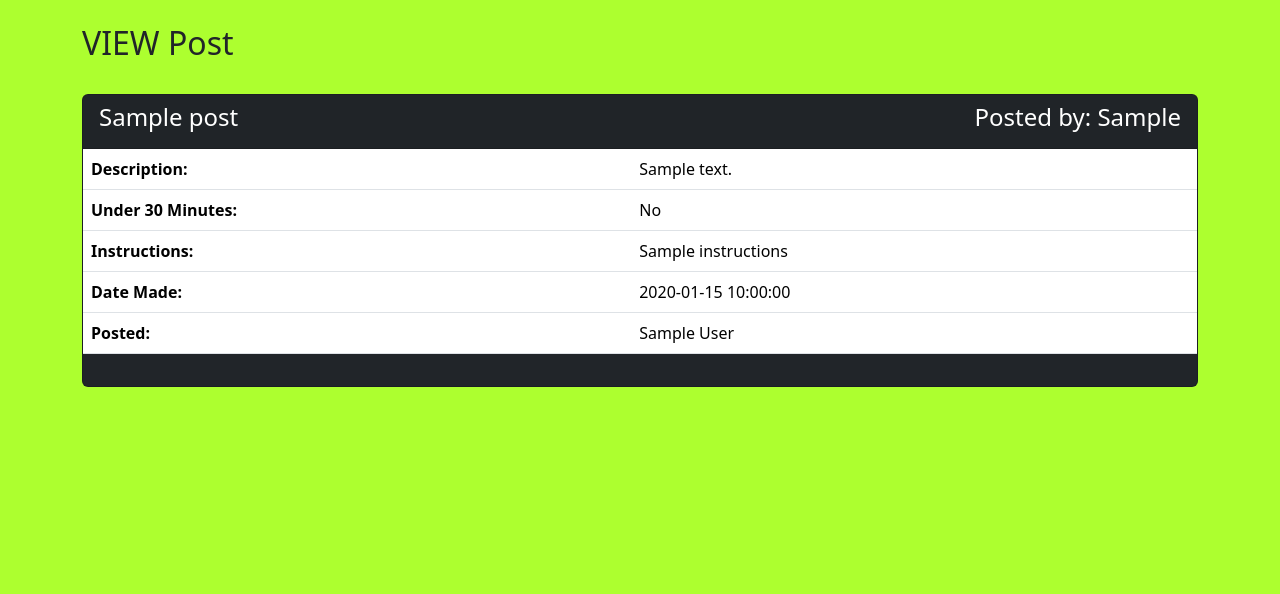
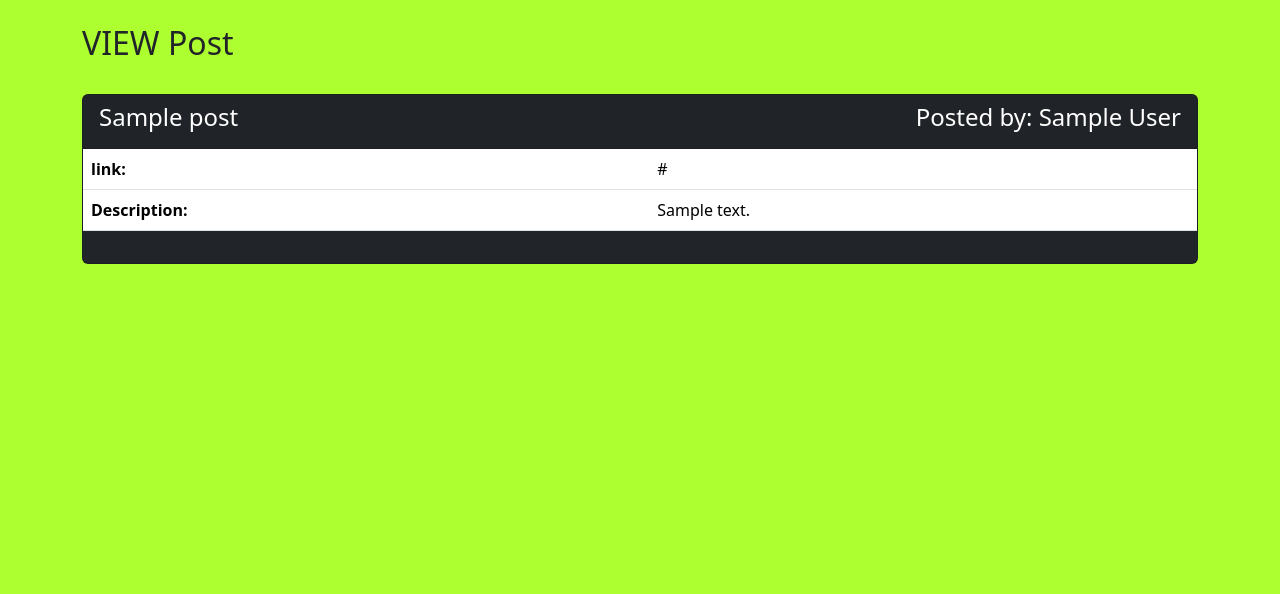
Before and after one commit to wynngreene/PROJ_PY_Bug_Catcher_Box, a Flask app: template MY_FLASK_Project/flask_app/templates/post_detail.html in a window 1280 px wide. Shown: the part 56-650 px from the top of the page. Run offline with Flask 3, Linux system fonts and the light colour scheme; the template is opened without the code that fills it: most values are stand-ins (such as "Sample title", 1, 10 or a date in 2020); parts of the project's set-up code (start-up, migrations or seed data) failed here and were passed over.

Commit message:
update more changes

```diff
--- a/MY_FLASK_Project/flask_app/controllers/post_Controller.py
+++ b/MY_FLASK_Project/flask_app/controllers/post_Controller.py
@@ -14,9 +14,10 @@ def posts_home():
     data = {
         "id" : session["user_id"]
     }
-    print("My 01 list of IDS!")
+
+    print("01- My list of IDS!")
     posts = Post.get_all()
-    print("My 02 list of POST!")
+    print("02- My list of POST!", posts)
 
     user=User.get_by_id(data)
 
--- a/MY_FLASK_Project/flask_app/templates/post_detail.html
+++ b/MY_FLASK_Project/flask_app/templates/post_detail.html
@@ -23,35 +23,17 @@
             <br>
             <div class="card bg-dark ">
                 <div class="d-flex justify-content-between card-header text-white">
-                    <h4>{{post.name}}</h4>
-                    <h4>Posted by: {{post.user.first_name}}</h4>
+                    <h4>{{post.title}}</h4>
+                    <h4>Posted by: {{post.user.first_name}} {{post.user.last_name}}</h4>
                 </div>
                 <table class="table card-body">
                     <tr>
+                        <th>link:</th>
+                        <td>{{post.link}}</td>
+                    </tr>
+                    <tr>
                         <th>Description:</th>
                         <td>{{post.description}}</td>
-                    </tr>
-                    <tr>
-                        <th>Under 30 Minutes:</th>
-                        <td>
-                            {% if post.under_30: %}
-                                Yes
-                            {% else %}
-                                No
-                            {% endif %}
-                        </td>
-                    </tr>
-                    <tr>
-                        <th>Instructions:</th>
-                        <td>{{post.instructions}}</td>
-                    </tr>
-                    <tr>
-                        <th>Date Made:</th>
-                        <td>{{post.date_made}}</td>
-                    </tr>
-                    <tr>
-                        <th>Posted:</th>
-                        <td>{{post.user.first_name}} {{post.user.last_name}}</td>
                     </tr>
                 </table>
                 <div class="p-3">
```
Also changed, not shown: MY_FLASK_Project/flask_app/controllers/user_Controller.py (+8 -10 lines), MY_FLASK_Project/flask_app/templates/post_edit.html (+3 -20 lines).
